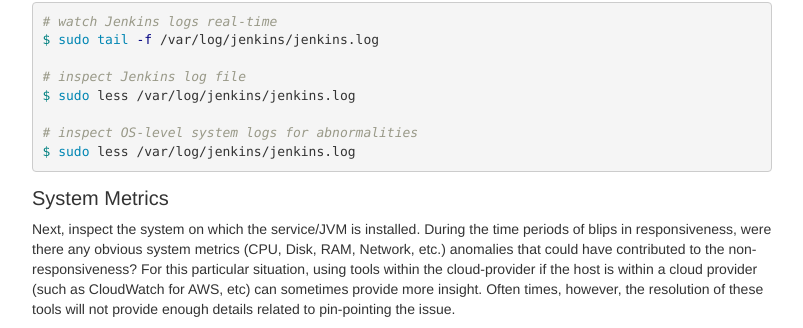
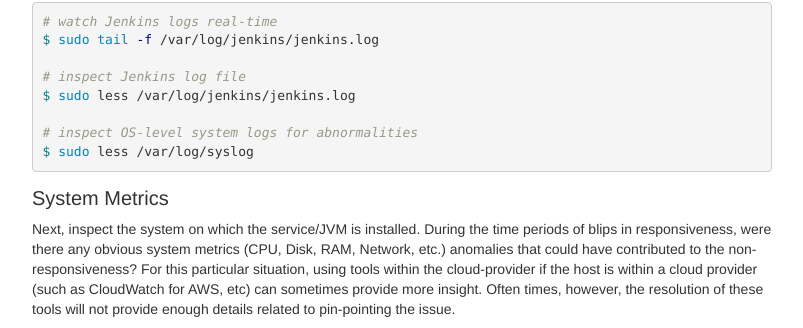
Before and after one commit to jekhokie/jekhokie.github.io, a Jekyll site: the page built from _posts/2017-03-17-debugging-jvm-applications.markdown, in a window 1280 px wide and 900 px high, scrolled down 675 px. Shown: the part 116-444 px from the top of the window, without its empty margins (238-1041 px from the left). Built offline with Jekyll 4.4.1, drawn with Linux system fonts in a browser that asks for light colours.

Commit message:
Fix Typo in JVM Inspection Syslog
Fix a small typo in the instructions to inspect an OS system log.

```diff
--- a/_posts/2017-03-17-debugging-jvm-applications.markdown
+++ b/_posts/2017-03-17-debugging-jvm-applications.markdown
@@ -46,7 +46,7 @@ $ sudo tail -f /var/log/jenkins/jenkins.log
 $ sudo less /var/log/jenkins/jenkins.log
 
 # inspect OS-level system logs for abnormalities
-$ sudo less /var/log/jenkins/jenkins.log
+$ sudo less /var/log/syslog
 {% endhighlight %}
 
 #### System Metrics
```
